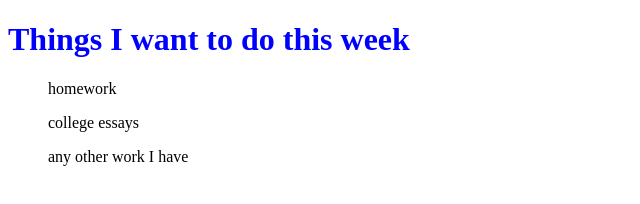
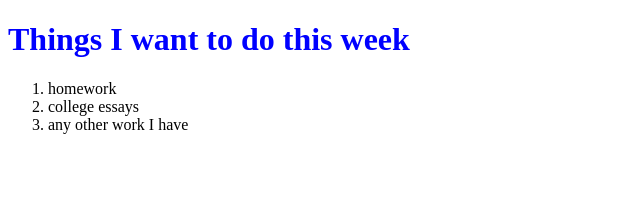
Before and after one commit to cris94ny/CristinoRivera.github.io, a plain HTML site: page index.html in a window 1280 px wide. Shown: the whole page, without its empty margins (0-640 px from the left). Drawn offline with Linux system fonts and the light colour scheme.

Commit message:
Update index.html
fixed list

```diff
--- a/index.html
+++ b/index.html
@@ -8,8 +8,10 @@
   </head>
   <body>
     <h1 style="color:blue;">Things I want to do this week</h1>
-    <ol>homework</ol>
-    <ol>college essays</ol>
-    <ol>any other work I have</ol>
+    <ol>
+      <li>homework</li>
+    <li>college essays</li>
+    <li>any other work I have</li>
+    </ol>
   </body>
 </html>
```
